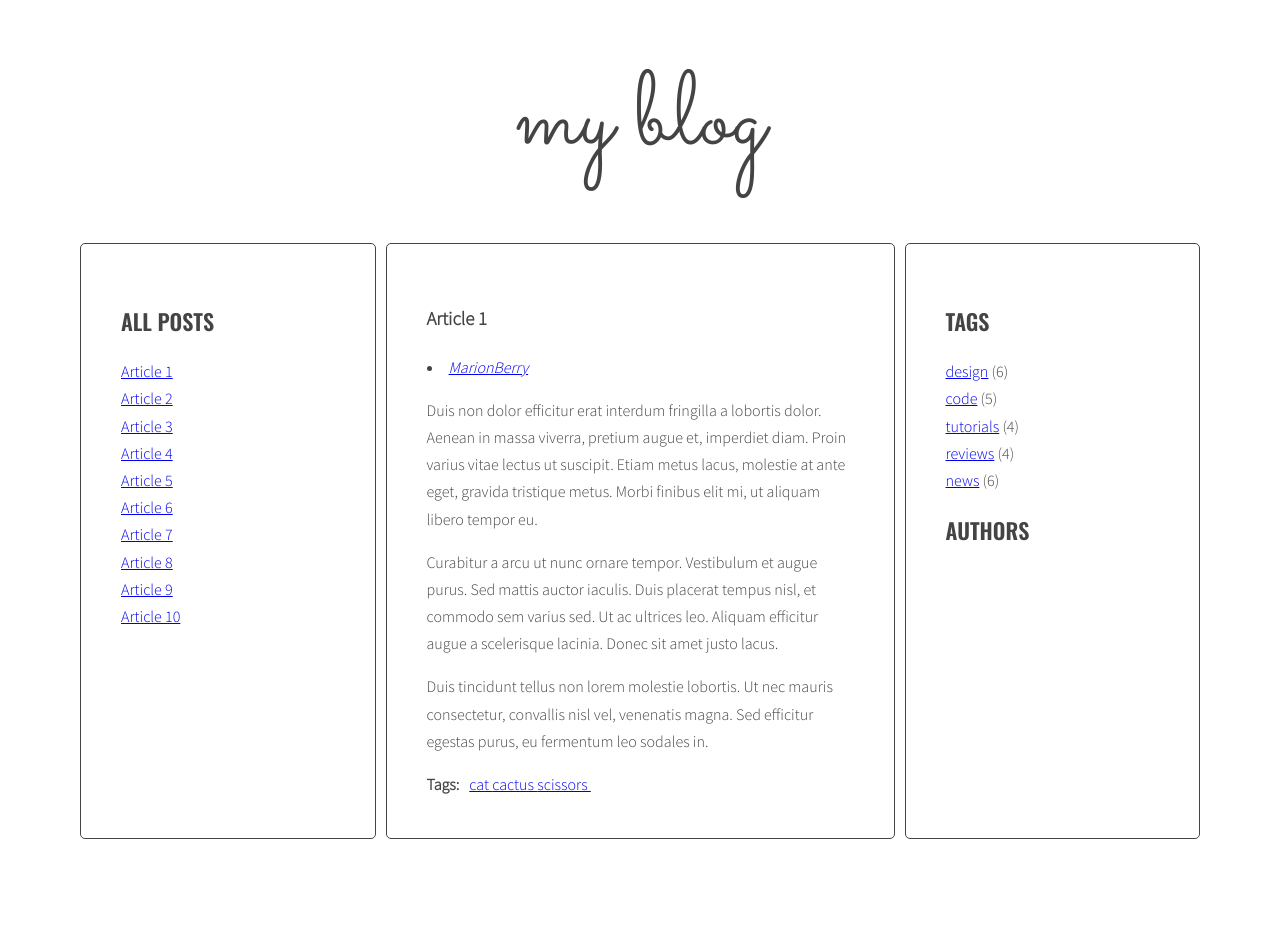
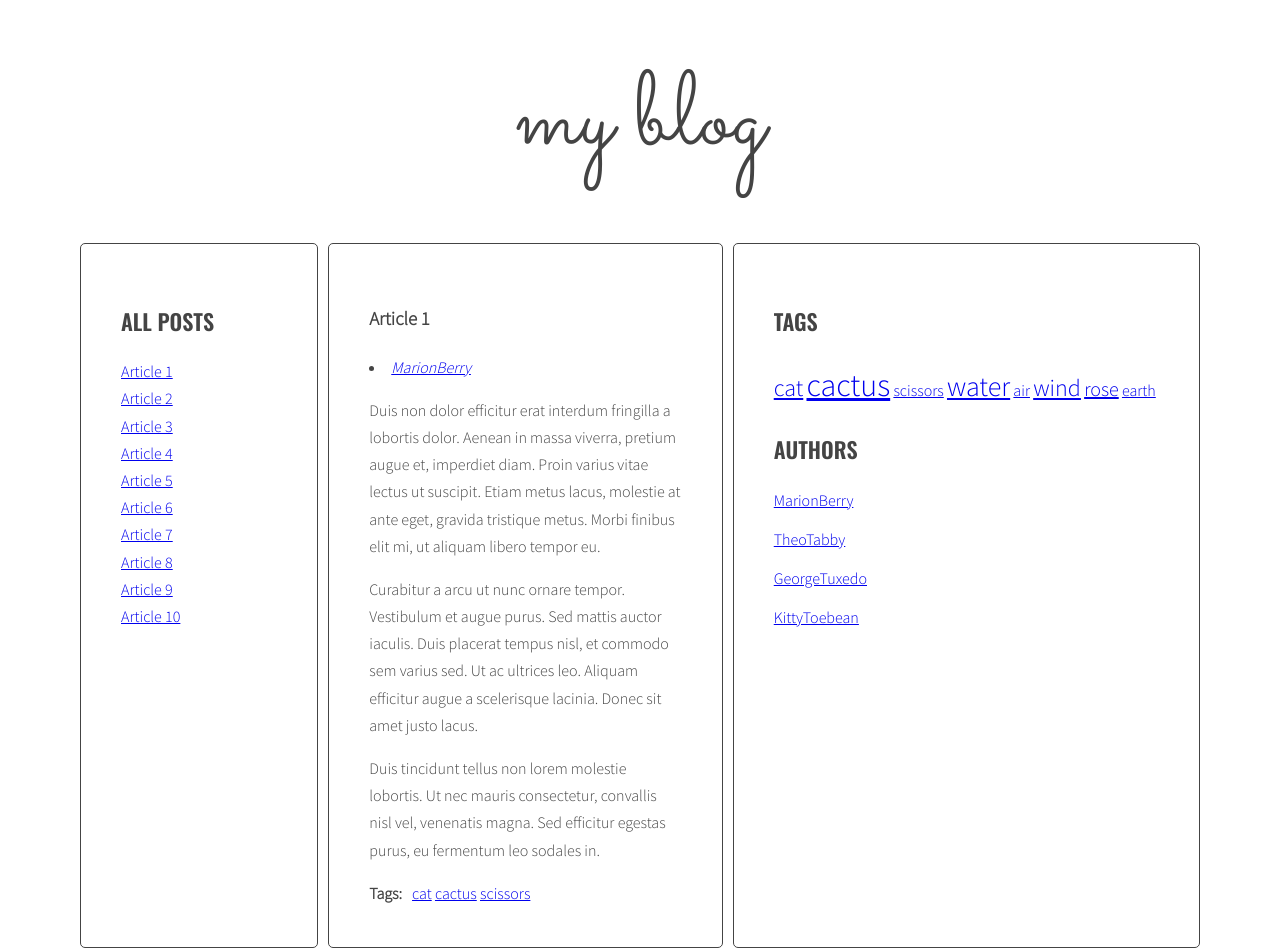
Before and after one commit to tusi-4/javascript-blog, a website: page index.html in a window 1280 px wide. Before the commit the page ends 847 px from the top, so only its background shows below. Drawn offline with nearby package versions, Linux system fonts and the light colour scheme.

Commit message:
Update right column with functions

```diff
--- a/index.html
+++ b/index.html
@@ -34,7 +34,7 @@
 		            </ul>
 		          </div>
 		        </article>
-		        <article class="post" id="article-2" data-tags="water cactus" data-author="TheoTabby">
+		        <article class="post" id="article-2" data-tags="water air cactus" data-author="TheoTabby">
 		          <h3 class="post-title">Article 2</h3>
 		          <p class="post-author"></p>
 		          <div class="post-content">
@@ -51,7 +51,7 @@
 		            </ul>
 		          </div>
 		        </article>
-		        <article class="post" id="article-3" data-tags="cat rose scissors" data-author="GeorgeTuxedo">
+		        <article class="post" id="article-3" data-tags="cat wind rose cactus" data-author="GeorgeTuxedo">
 		          <h3 class="post-title">Article 3</h3>
 		          <p class="post-author"></p>
 		          <div class="post-content">
@@ -67,7 +67,7 @@
 		            </ul>
 		          </div>
 		        </article>
-		        <article class="post" id="article-4" data-tags="water earth" data-author="KittyToebean">
+		        <article class="post" id="article-4" data-tags="water earth cactus" data-author="KittyToebean">
 		          <h3 class="post-title">Article 4</h3>
 		          <p class="post-author"></p>
 		          <div class="post-content">
@@ -84,7 +84,7 @@
 		            </ul>
 		          </div>
 		        </article>
-		        <article class="post" id="article-5" data-tags="earth cactus rose" data-author="MarionBerry">
+		        <article class="post" id="article-5" data-tags="cactus water wind rose" data-author="MarionBerry">
 		          <h3 class="post-title">Article 5</h3>
 		          <p class="post-author"></p>
 		          <div class="post-content">
@@ -101,7 +101,7 @@
 		            </ul>
 		          </div>
 		        </article>
-		        <article class="post" id="article-6" data-tags="air wind" data-author="GeorgeTuxedo">
+		        <article class="post" id="article-6" data-tags="wind cactus" data-author="GeorgeTuxedo">
 		          <h3 class="post-title">Article 6</h3>
 		          <p class="post-author"></p>
 		          <div class="post-content">
@@ -118,7 +118,7 @@
 		            </ul>
 		          </div>
 		        </article>
-		        <article class="post" id="article-7" data-tags="cat cactus wind" data-author="KittyToebean">
+		        <article class="post" id="article-7" data-tags="cat cactus water wind" data-author="KittyToebean">
 		          <h3 class="post-title">Article 7</h3>
 		          <p class="post-author"></p>
 		          <div class="post-content">
@@ -135,7 +135,7 @@
 		            </ul>
 		          </div>
 		        </article>
-		        <article class="post" id="article-8" data-tags="cat water" data-author="TheoTabby">
+		        <article class="post" id="article-8" data-tags="cat air water" data-author="TheoTabby">
 		          <h3 class="post-title">Article 8</h3>
 		          <p class="post-author"></p>
 		          <div class="post-content">
@@ -152,7 +152,7 @@
 		            </ul>
 		          </div>
 		        </article>
-		        <article class="post" id="article-9" data-tags="air rose scissors" data-author="MarionBerry">
+		        <article class="post" id="article-9" data-tags="cat rose water" data-author="MarionBerry">
 		          <h3 class="post-title">Article 9</h3>
 		          <p class="post-author"></p>
 		          <div class="post-content">
@@ -169,7 +169,7 @@
 		            </ul>
 		          </div>
 		        </article>
-		        <article class="post" id="article-10" data-tags="air cactus earth" data-author="GeorgeTuxedo">
+		        <article class="post" id="article-10" data-tags="water wind cactus" data-author="GeorgeTuxedo">
 		          <h3 class="post-title">Article 10</h3>
 		          <p class="post-author"></p>
 		          <div class="post-content">
@@ -190,11 +190,7 @@
 		      <aside class="sidebar">
 		        <h2 class="section-title">Tags</h2>
 		        <ul class="list tags">
-		          <li><a href="#">design</a> <span>(6)</span></li>
-		          <li><a href="#">code</a> <span>(5)</span></li>
-		          <li><a href="#">tutorials</a> <span>(4)</span></li>
-		          <li><a href="#">reviews</a> <span>(4)</span></li>
-		          <li><a href="#">news</a> <span>(6)</span></li>
+
 		        </ul>
 		        <h2 class="section-title">Authors</h2>
 		        <ul class="list authors">
--- a/js/script.js
+++ b/js/script.js
@@ -13,8 +13,6 @@
     }
 
     /* [DONE] add class 'active' to the clicked link */
-    console.log('clickedElement:', clickedElement);
-
     clickedElement.classList.add('active');
 
     /* [DONE] remove class 'active' from all articles */
@@ -26,8 +24,6 @@
 
     /* [DONE] get 'href' attribute from the clicked link */
     const articleSelector = clickedElement.getAttribute('href');
-
-    console.log(articleSelector);
 
     /* [DONE] find the correct article using the selector (value of 'href' attribute) */
     const targetArticle = document.querySelector(articleSelector);
@@ -41,7 +37,11 @@
     optTitleSelector = '.post-title',
     optTitleListSelector = '.titles',
     optArticleTagsSelector = '.post-tags .list',
-    optArticleAuthorSelector = '.post-author';
+    optArticleAuthorSelector = '.post-author',
+    optTagsListSelector = '.tags.list',
+    optCloudClassCount = 5,
+    optCloudClassPrefix = 'tag-size-',
+    optAuthorsListSelector = '.authors.list';
 
   function generateTitleLinks(customSelector = ''){
 
@@ -81,7 +81,33 @@
 
   generateTitleLinks();
 
+  function calculateTagsParams(tags){
+    const params = {max: 0, min: 999};
+
+    for(let tag in tags){
+      if(tags[tag] > params.max){
+        params.max = tags[tag];
+      }
+      if(tags[tag] < params.min){
+        params.min = tags[tag];
+      }
+      console.log(tag + ' is used ' + tags[tag] + ' times');
+    }
+    return params;
+  }
+
+  function calculateTagClass(count, params){
+    const normalizedCount = count - params.min;
+    const normalizedMax = params.max - params.min;
+    const percentage = normalizedCount / normalizedMax;
+    const classNumber = Math.floor(percentage * (optCloudClassCount - 1) + 1);
+
+    return optCloudClassPrefix + classNumber;
+  }
+
   function generateTags(){
+    /* [NEW] create a new variable allTags with an empty object */
+    let allTags = {};
 
     /* find all articles */
     const articles = document.querySelectorAll(optArticleSelector);
@@ -105,18 +131,48 @@
       for(let tag of articleTagsArray){
 
         /* generate HTML of the link */
-        const linkHTML = '<li><a href="#tag-' + tag + '">' + tag + '&nbsp;</a></li>';
-        console.log('linkHTML-tag:', linkHTML);
+        const linkHTML = '<li><a href="#tag-' + tag + '">' + tag + '</a>&nbsp;</li>';
+
         /* add generated code to html variable */
         html = html + linkHTML;
-        console.log('Html-tag:', html);
+
+        /* [NEW] check if this link is NOT already in allTags */
+        if(!allTags[tag]){
+          /* [NEW] add generated code to allTags object */
+          allTags[tag] = 1;
+        } else {
+          allTags[tag]++;
+        }
+
       /* END LOOP: for each tag */
       }
+
       /* insert HTML of all the links into the tags wrapper */
       articleTag.innerHTML = html;
 
     /* END LOOP: for every article: */
     }
+
+    /* [NEW] find list of tags in right column */
+    const tagList = document.querySelector('.tags');
+
+    /* [NEW] create variable for all links HTML code */
+    const tagsParams = calculateTagsParams(allTags);
+    console.log('tagsParams:', tagsParams);
+    let allTagsHTML = '';
+
+    /* [NEW] START LOOP: for each tag in allTags: */
+    for(let tag in allTags){
+      /* [NEW] generate code of a link and add it to allTagsHTML */
+      // BEFORE: allTagsHTML += tag + ' (' + allTags[tag] + ') ';
+      allTagsHTML += '<li><a href="#tag-' + tag + '" class="' + calculateTagClass(allTags[tag], tagsParams) + '">' + tag + '</a>&nbsp;</li>';
+      console.log('allTagsHTML:', allTagsHTML);
+    /* [NEW] END LOOP: for each tag in allTags: */
+    }
+
+    /* [NEW] add HTML from allTagsHTML to tagList */
+    tagList.innerHTML = allTagsHTML;
+    console.log('tagList.innerHTML:', tagList.innerHTML);
   }
 
   generateTags();
@@ -175,9 +231,10 @@
 
   addClickListenersToTags();
 
-// Authors
-
+  // Authors
   function generateAuthors(){
+    /* [NEW] create a new variable allAuthors with an empty object */
+    let allAuthors = {};
 
     /* find all articles */
     const articles = document.querySelectorAll(optArticleSelector);
@@ -192,22 +249,49 @@
       let html = '';
 
       /* get authors from data-author attribute */
-      const authorName = article.getAttribute('data-author');
+      const articleAuthor = article.getAttribute('data-author');
 
       /* generate HTML of the link */
-      const linkHTML = '<li><a href="#author-' + authorName + '">' + authorName + '</a></li>';
+      const linkHTML = '<li><a href="#author-' + articleAuthor + '">' + articleAuthor + '</a></li>';
+      console.log("linkHTML (articleAuthor):", linkHTML);
 
       /* add generated code to html variable */
       html = html + linkHTML;
+
+      /* [NEW] check if this link is NOT already in allAuthors */
+      if(!allAuthors[articleAuthor]){
+        /* [NEW] add generated code to allAuthors object */
+        allAuthors[articleAuthor] = 1;
+      } else {
+        allAuthors[articleAuthor]++;
+      }
 
       /* insert HTML of all the links into the authors wrapper */
       authorsWrapper.innerHTML = html;
 
     /* END LOOP: for every article: */
     }
+
+    /* [NEW] find list of authors in right column */
+    const authorList = document.querySelector(optAuthorsListSelector);
+
+    /* [NEW] creat variable for all links HTML code */
+    let allAuthorsHTML = '';
+
+    /* [NEW] START LOOP: for each author in allAuthors: */
+    for(let author in allAuthors){
+      /* [NEW] genertate code of a link and add it to allAuthorsHTML */
+      allAuthorsHTML += '<li><a href="#author-' + author + '">' + author + '</a>&nbsp;</li>';
+    /* [NEW] END LOOP: for each author in allAuthors */
+    }
+
+    /* [NEW] add HTML from allAuthorsHTML to authorList */
+    authorList.innerHTML = allAuthorsHTML;
+    console.log('authorList.innerHTML:', authorList.innerHTML);
   }
 
   generateAuthors();
+  console.log('generateAuthors:', generateAuthors);
 
   function authorClickHandler(event){
     /* prevent default action for this event */
--- a/sass/style.scss
+++ b/sass/style.scss
@@ -122,3 +122,24 @@ body {
     margin: 0 10px 0 0;
   }
 }
+
+/* Tags */
+.tags li {
+  display: inline;
+}
+
+.tag-size-1 {
+  font-size: 100%;
+}
+.tag-size-2 {
+  font-size: 125%;
+}
+.tag-size-3 {
+  font-size: 150%;
+}
+.tag-size-4 {
+  font-size: 175%;
+}
+.tag-size-5 {
+  font-size: 200%;
+}
```
Also changed, not shown: css/style.css, 1 other file.
